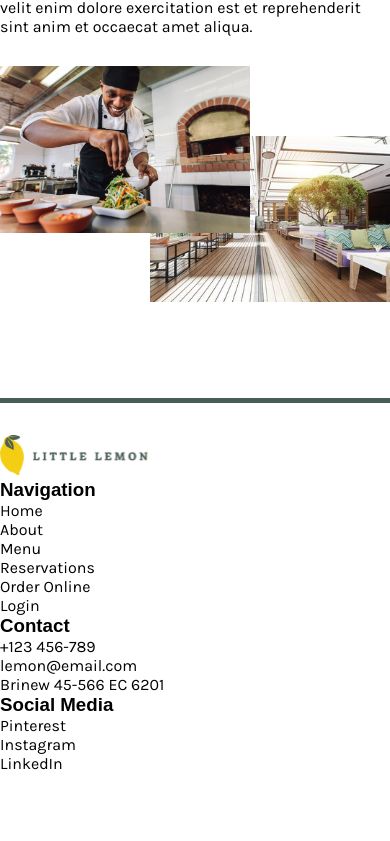
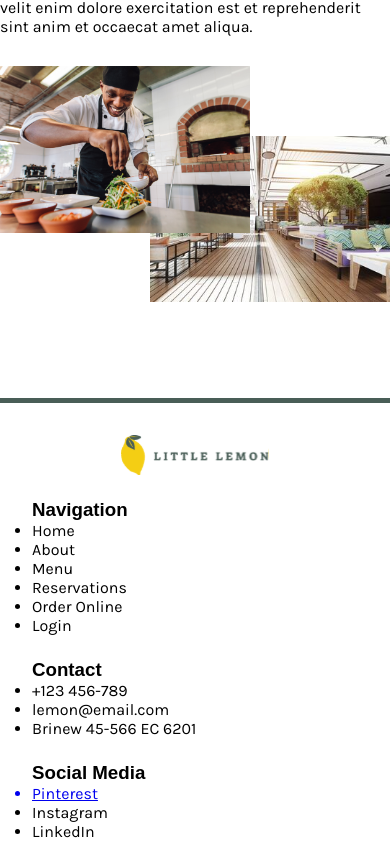
Before and after one commit to kegadev/ml-capstone, a React (Create React App) app: page / in a window 390 px wide. Shown: the part 3965-4806 px from the top of the page. Before the commit the page ends 4738 px from the top, so only its background shows below. Built offline with nearby package versions, Linux system fonts and the light colour scheme; a web font is replaced by a local one.

Commit message:
adding responsive to footer

```diff
--- a/src/App.css
+++ b/src/App.css
@@ -269,3 +269,16 @@ hr {
   background-color: #495e57;
   border: none;
 }
+footer {
+  display: flex;
+  margin: 0 32px;
+  justify-content: space-between;
+}
+
+@media (max-width: 768px) {
+  footer {
+    flex-direction: column;
+    flex-wrap: wrap;
+    gap: 24px;
+  }
+}
--- a/src/components/Footer.js
+++ b/src/components/Footer.js
@@ -25,7 +25,9 @@ const Footer = () => {
       <div className="footer-links">
         <h3>Social Media</h3>
         <ul>
-          <li>Pinterest</li>
+          <a href="https://www.pinterest.com/kevingb20" target="blank">
+            <li>Pinterest</li>
+          </a>
           <li>Instagram</li>
           <li>LinkedIn</li>
         </ul>
```
